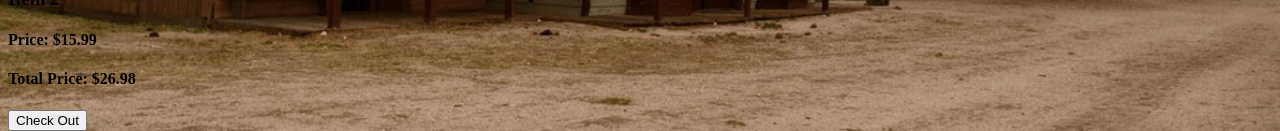
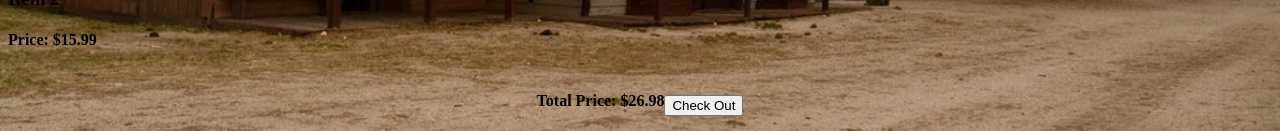
Before and after one commit to useless-items/useless-items, a React (Vite) app in the folder client/: page /cart in a window 1280 px wide. Shown: the part 1161-1292 px from the top of the page. Built offline with nearby package versions, Linux system fonts and the light colour scheme.

Commit message:
integrated components in React portion for checkout/cart

```diff
--- a/client/src/App.jsx
+++ b/client/src/App.jsx
@@ -4,6 +4,7 @@ import Home from './Components/Home.jsx';
 import Login from './Components/Login.jsx';
 import Cart from './Components/Cart.jsx';
 import Register from './Components/Register.jsx';
+import Checkout from './Components/Checkout.jsx';
 
 const App = () => {
   return (
@@ -40,6 +41,11 @@ const App = () => {
                 />
               }
             />
+            {/* Route for the Checkout component */}
+            <Route
+            path="/checkout"
+            element={<Checkout totalPrice={dummyTotalPrice} />}
+            />
             <Route path="/register" element={<Register />} />
           </Routes>
         </div>
--- a/client/src/Components/Cart.jsx
+++ b/client/src/Components/Cart.jsx
@@ -1,4 +1,5 @@
 import React from 'react';
+import { Link } from 'react-router-dom';
 
 const Cart = ({ cartItems, totalPrice }) => {
   return (
@@ -17,12 +18,15 @@ const Cart = ({ cartItems, totalPrice }) => {
             </div>
           ))}
         </div>
+      </section>
 
         <div className='total'>
-          <h4>Total Price: ${totalPrice}</h4>
+        <h4>Total Price: ${totalPrice}</h4>
+        {/* /* Link to the Checkout component */}
+        <Link to="/checkout" className="linkstyle">
           <button>Check Out</button>
-        </div>
-      </section>
+        </Link>
+      </div>
     </>
   );
 };
```
